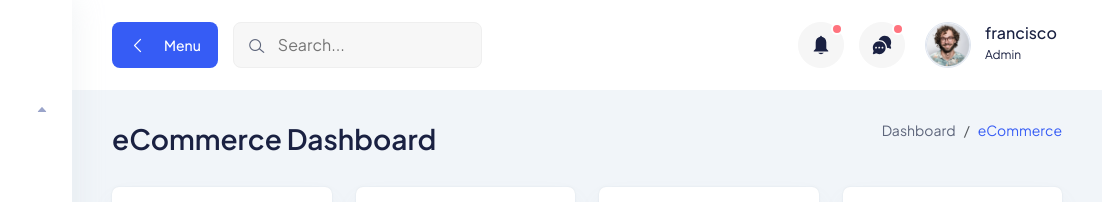
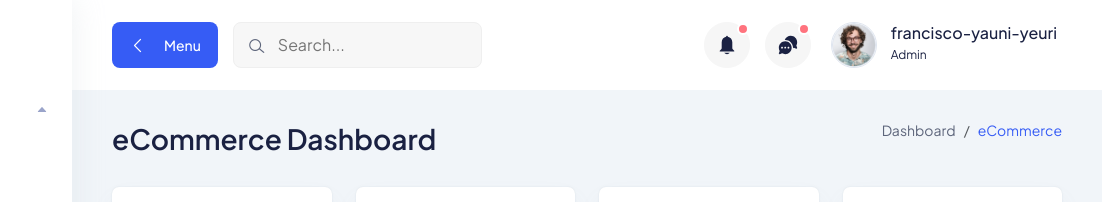
Before and after one commit to yeuri2015/ProyectoPrueba, a website: page index.html in a window 1280 px wide. Shown: the top 202 px of the page, 178-1280 px from the left. Drawn offline with Linux system fonts and the light colour scheme.

Commit message:
etiqueta tiene los 3 nombre

```diff
--- a/index.html
+++ b/index.html
@@ -419,7 +419,7 @@
                           <img src="assets/images/profile/profile-image.png" alt="" />
                         </div>
                         <div>
-                          <h6 class="fw-500">francisco</h6>
+                          <h6 class="fw-500">francisco-yauni-yeuri</h6>
                           <p>Admin</p>
                         </div>
                       </div>
```
